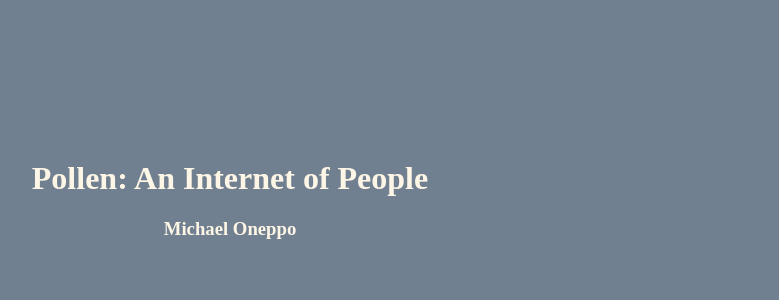
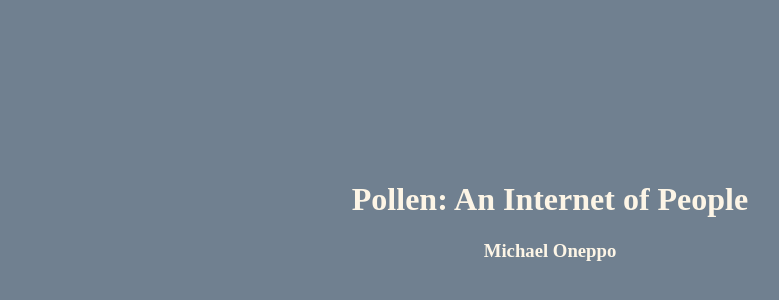
Before and after one commit to moneppo/thesis, a website: page presentation.html in a window 1280 px wide. Shown: the part 96-396 px from the top of the page, without its empty margins (90-869 px from the left). Drawn offline with nearby package versions, Linux system fonts and the light colour scheme.

Commit message:
Update presentation.html

```diff
--- a/presentation.html
+++ b/presentation.html
@@ -15,8 +15,7 @@
 				width: 50%;
 				color: oldlace;
 				font-family: "Avenir Next";
-				display: block;
-				position: relative;
+				display: inline-block;
 				transition: opacity .7s ease-in-out;
 				text-align: center;
 			}
```
